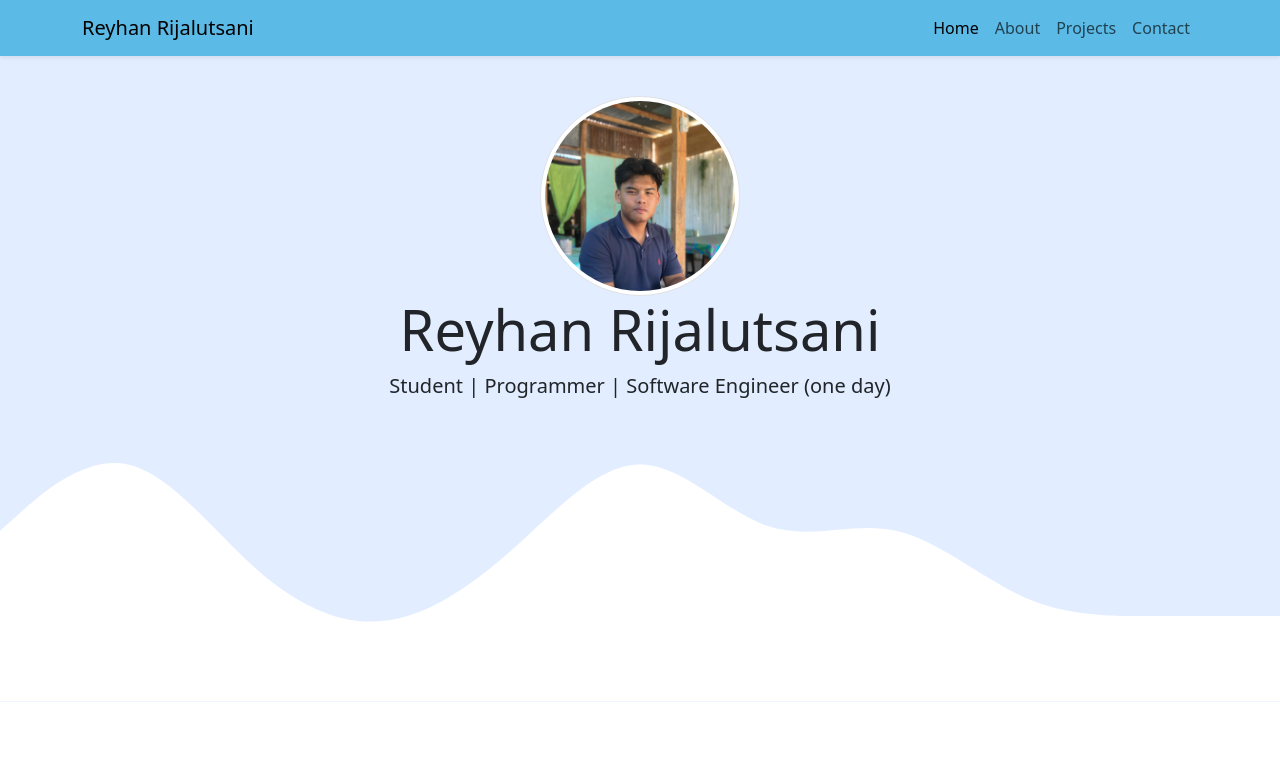
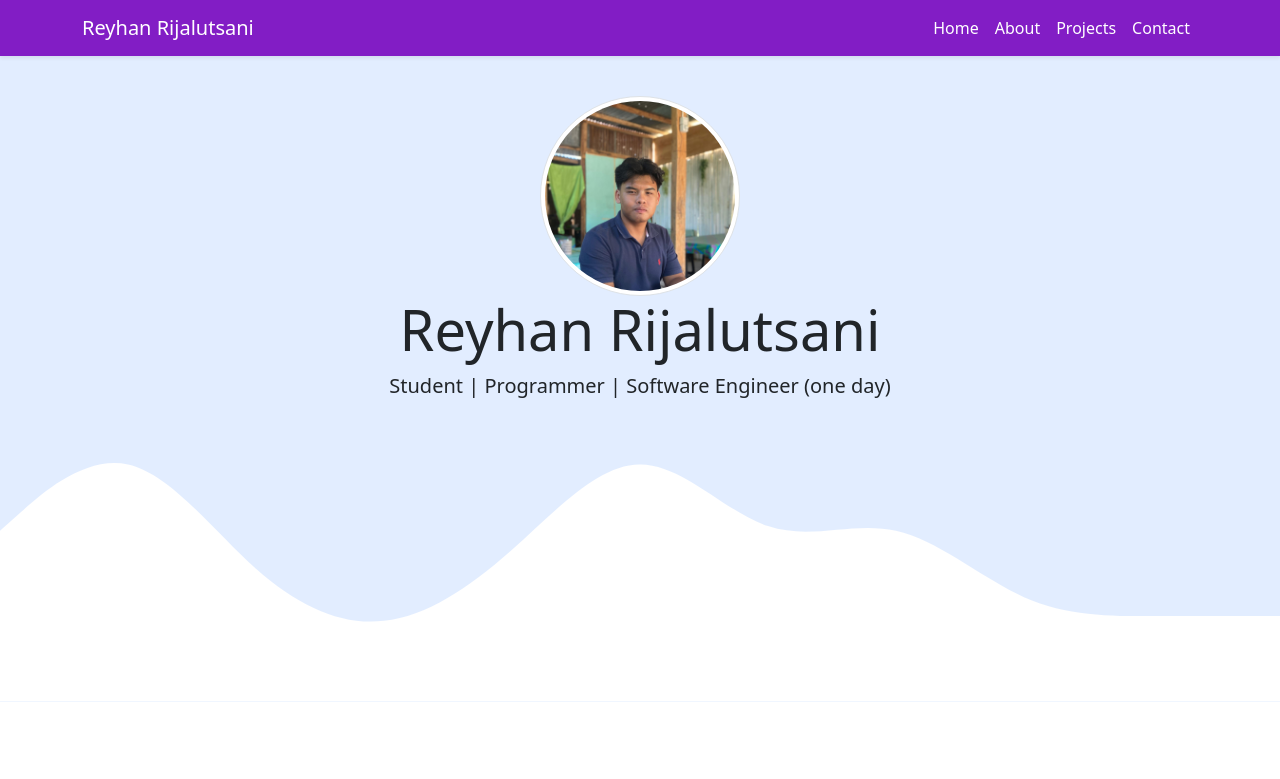
Before and after one commit to Violet-07-Ai/reyhanrijalutsani.github.io, a plain HTML site: page index.html in a window 1280 px wide. Shown: the top 779 px of the page. Drawn offline with nearby package versions, Linux system fonts and the light colour scheme.

Commit message:
mengubah warna navbar

```diff
--- a/index.html
+++ b/index.html
@@ -18,7 +18,7 @@
   </head>
   <body id="home">
     <!-- Navbar -->
-    <nav class="navbar navbar-expand-lg navbar-light shadow-sm fixed-top" style="background-color: #5bbae6">
+    <nav class="navbar navbar-expand-lg navbar-dark shadow-sm fixed-top" style="background-color: #821dc5">
       <div class="container">
         <a class="navbar-brand" href="#">Reyhan Rijalutsani</a>
         <button class="navbar-toggler" type="button" data-bs-toggle="collapse" data-bs-target="#navbarNav" aria-controls="navbarNav" aria-expanded="false" aria-label="Toggle navigation">
@@ -30,13 +30,13 @@
               <a class="nav-link active" aria-current="page" href="#home">Home</a>
             </li>
             <li class="nav-item">
-              <a class="nav-link" href="#about">About</a>
+              <a class="nav-link active" href="#about">About</a>
             </li>
             <li class="nav-item">
-              <a class="nav-link" href="#projects">Projects</a>
+              <a class="nav-link active" href="#projects">Projects</a>
             </li>
             <li class="nav-item">
-              <a class="nav-link" href="#contact">Contact</a>
+              <a class="nav-link active" href="#contact">Contact</a>
             </li>
           </ul>
         </div>
@@ -186,7 +186,7 @@
       </div>
       <svg xmlns="http://www.w3.org/2000/svg" viewBox="0 0 1440 320">
         <path
-          fill="#0d6efd"
+          fill="#821dc5"
           fill-opacity="1"
           d="M0,128L40,160C80,192,160,256,240,240C320,224,400,128,480,112C560,96,640,160,720,170.7C800,181,880,139,960,149.3C1040,160,1120,224,1200,234.7C1280,245,1360,203,1400,181.3L1440,160L1440,320L1400,320C1360,320,1280,320,1200,320C1120,320,1040,320,960,320C880,320,800,320,720,320C640,320,560,320,480,320C400,320,320,320,240,320C160,320,80,320,40,320L0,320Z"
         ></path>
@@ -195,7 +195,7 @@
     <!-- Akhir Contact -->
 
     <!-- Footer -->
-    <footer class="bg-primary text-white text-center pb-3">
+    <footer class="text-white text-center pb-3" style="background-color: #821dc5">
       <p>Created With <i class="bi bi-heartbreak text-danger"></i> by <a href="https://www.instagram.com/stmj_reyhan/" class="text-white fw-bold">Reyhan Rijalutsani</a></p>
     </footer>
     <!-- Akhir Footer -->
```
